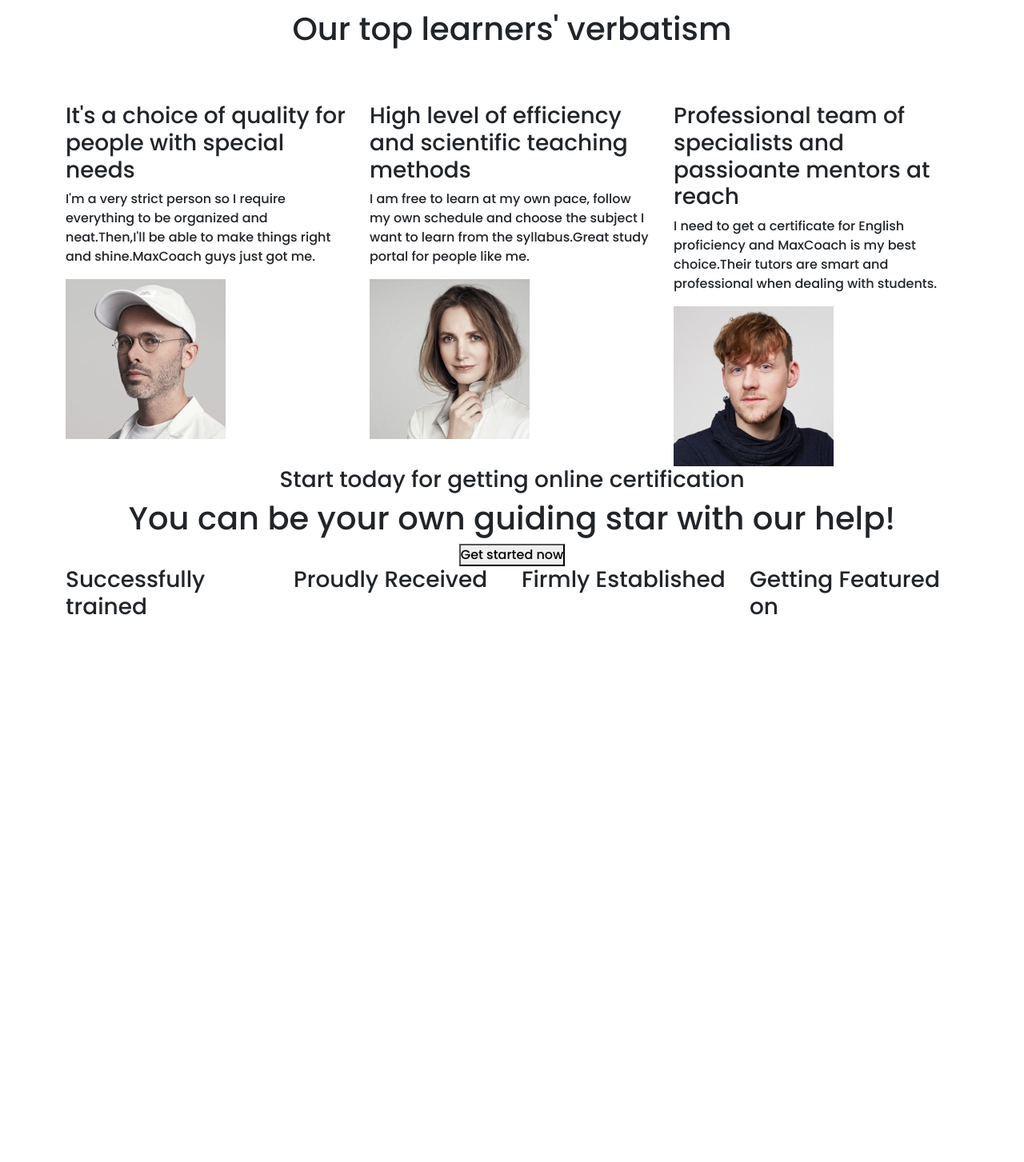
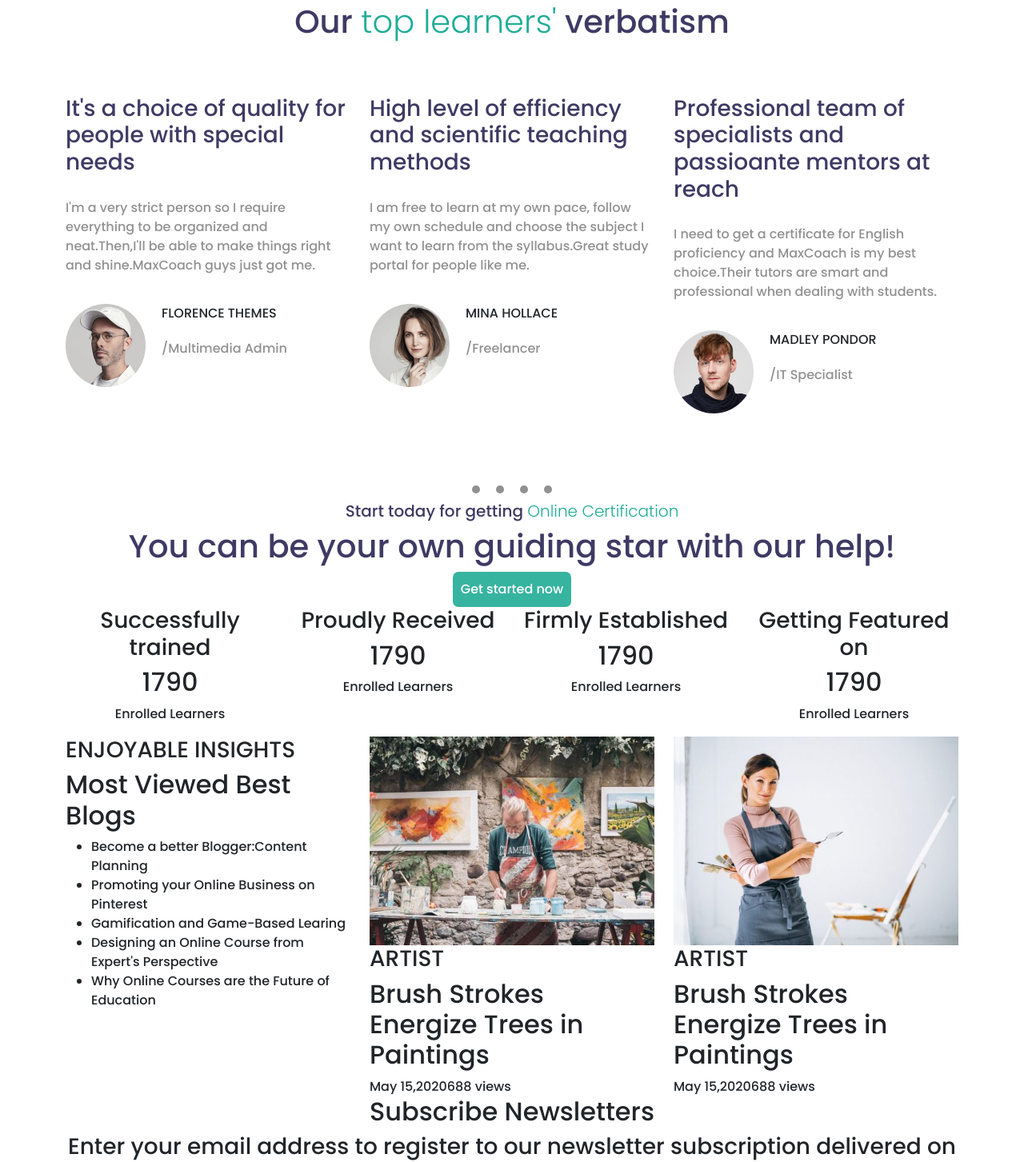
Before and after one commit to Rorins/proj-html-vuejs, a Vue app: page / in a window 1280 px wide. Shown: the part 3443-4896 px from the top of the page at 80% size. Before the commit the page ends 4227 px from the top, so only its background shows below. Built offline with nearby package versions, Linux system fonts and the light colour scheme.

Commit message:
Added structure to last sections

```diff
--- a/src/App.vue
+++ b/src/App.vue
@@ -14,9 +14,10 @@
   <SectionFour />
   <SectionFive />
   <SectionSix />
-  <Footer />
   </main>
 
+  <!--FOOTER-->
+  <Footer />
   </div>
 </template>
 
--- a/src/components/Card.vue
+++ b/src/components/Card.vue
@@ -1,9 +1,19 @@
 <template>
   <div>
-
+      <!--CARD-->
       <h3>{{title}}</h3>
         <p>{{text}}</p>
+
+        <!--DETAILS-->
+        <div class="d-flex">
         <img :src="require(`../assets/${image}.jpg`)" :alt="title">
+
+        <div class="details">
+        <span>{{subtext}}</span>
+        <p>{{subtextTwo}}</p>
+        </div>
+
+        </div>
       </div>
 
 </template>
@@ -15,10 +25,28 @@ props:{
   title:String,
   text:String,
   image:String,
+  subtext:String,
+  subtextTwo:String,
 }
 }
 </script>
 
-<style>
+<style scoped lang="scss">
+@import '@/styles/variables';
 
+h3{
+color:$violet-color;
+}
+p{
+  color:$tertiary-color;
+  padding:20px 0;
+}
+img{
+  border-radius:50%;
+  width:100px;
+}
+
+.details{
+  padding-left:20px;
+}
 </style>
--- a/src/components/Footer.vue
+++ b/src/components/Footer.vue
@@ -0,0 +1,21 @@
+<template>
+  <footer>
+      <div class="container">
+
+          <div class="row text-center">
+              <h2>Subscribe Newsletters</h2>
+              <h3>Enter your email address to register to our newsletter subscription delivered on a regular basis!</h3>
+          </div>
+      </div>
+  </footer>
+</template>
+
+<script>
+export default {
+name:'Footer',
+}
+</script>
+
+<style>
+
+</style>
--- a/src/components/SectionFive.vue
+++ b/src/components/SectionFive.vue
@@ -1,28 +1,38 @@
 <template>
   <section>
       <div class="container">
-          <div class="row">
+          <div class="row text-center">
 
-              <div class="text-center">
-                <h3>Start today for getting <span> online certification</span></h3>
+            <!--TITLES-->
+              <div class="titles">
+                <h3>Start today for getting <span>Online Certification</span></h3>
                 <h1>You can be your own guiding star with our help!</h1>
-                <button>Get started now</button>
+                <button class="button">Get started now</button>
               </div>
 
+            <!--NUMBERS-->
             <div class="col-3">
                 <h3>Successfully trained</h3>
+                <h2>1790</h2>
+                <p>Enrolled Learners</p>
             </div>
 
             <div class="col-3">
                 <h3>Proudly Received</h3>
+                <h2>1790</h2>
+                <p>Enrolled Learners</p>
             </div>
 
             <div class="col-3">
                 <h3>Firmly Established</h3>
+                <h2>1790</h2>
+                <p>Enrolled Learners</p>
             </div>
 
             <div class="col-3">
                 <h3>Getting Featured on</h3>
+                <h2>1790</h2>
+                <p>Enrolled Learners</p>
             </div>
 
           </div>
@@ -36,6 +46,21 @@ name:'SectionFive'
 }
 </script>
 
-<style>
+<style scoped lang="scss">
+@import '@/styles/variables';
+
+.titles{
+h3{
+    font-size:20px;
+    span{
+        color:$primary-color;
+        font-weight:300;
+    }
+}
+h1, h3{
+    color:$violet-color;
+    }
+}
+
 
 </style>
--- a/src/components/SectionFour.vue
+++ b/src/components/SectionFour.vue
@@ -11,10 +11,23 @@
 
             <!--REVIEW CARDS-->
             <div class="col-4" v-for="(review,index) in reviews" :key="`review${index}`">
-                <Card :title="review.title" :text="review.text" :image="review.image"/>
+                <Card :title="review.title"
+                 :text="review.text"
+                 :image="review.image"
+                :subtext="review.author"
+                 :subtextTwo="review.job"/>
             </div>
 
       </div>
+
+<!--CIRCLE BAR-->
+<div class="d-flex justify-content-center circle_bar">
+<div></div>
+<div></div>
+<div></div>
+<div></div>
+</div>
+
     </div>
   </section>
 </template>
@@ -34,16 +47,22 @@ data(){
                 title: "It's a choice of quality for people with special needs",
                 text: "I'm a very strict person so I require everything to be organized and neat.Then,I'll be able to make things right and shine.MaxCoach guys just got me.",
                 image: "testimonial-avata-03",
+                author:"FLORENCE THEMES",
+                job:"/Multimedia Admin"
             },
             {
                 title: "High level of efficiency and scientific teaching methods",
                 text: "I am free to learn at my own pace, follow my own schedule and choose the subject I want to learn from the syllabus.Great study portal for people like me.",
                 image: "testimonial-avata-02",
+                author:"MINA HOLLACE",
+                job:"/Freelancer"
             },
             {
                 title: "Professional team of specialists and passioante mentors at reach",
                 text: "I need to get a certificate for English proficiency and MaxCoach is my best choice.Their tutors are smart and professional when dealing with students.",
                 image: "testimonial-avata-04",
+                author:"MADLEY PONDOR",
+                job:"/IT Specialist"
             },
         ]
     }
@@ -56,6 +75,28 @@ data(){
 
 .titles{
 padding:60px 0;
+h3{
+    color:$tertiary-color;
+    font-size:20px;
+}
+h1{
+    color:$violet-color;
+    span{
+        color:$primary-color;
+        font-weight:300;
+        }
+    }
+}
+
+.circle_bar{
+    margin-top:80px;
+    > div{
+        background-color:$tertiary-color;
+        width: 10px;
+        height:10px;
+        border-radius:50%;
+        margin:10px;
+        }
 }
 
 </style>
--- a/src/components/SectionSix.vue
+++ b/src/components/SectionSix.vue
@@ -3,9 +3,36 @@
       <div class="container">
 
           <div class="row">
-              <div class="col-4"></div>
-              <div class="col-4"></div>
-              <div class="col-4"></div>
+
+              <div class="col-4">
+                  <h3>ENJOYABLE INSIGHTS</h3>
+                  <h2>Most Viewed <span>Best Blogs</span></h2>
+
+                  <ul>
+                      <li>Become a better Blogger:Content Planning</li>
+                      <li>Promoting your Online Business on Pinterest</li>
+                      <li>Gamification and Game-Based Learing</li>
+                      <li>Designing an Online Course from Expert's Perspective</li>
+                      <li>Why Online Courses are the Future of Education</li>
+                  </ul>
+              </div>
+
+              <!--CARDS-->
+              <div class="col-4">
+                      <div><img src="../assets/artist-blog-03-480x352.jpeg" alt=""></div>
+                      <h3>ARTIST</h3>
+                      <h2>Brush Strokes Energize Trees in Paintings</h2>
+                      <span>May 15,2020</span>
+                      <span>688 views</span>
+              </div>
+
+              <div class="col-4">
+                      <div><img src="../assets/artist-blog-01-480x352.jpg" alt=""></div>
+                      <h3>ARTIST</h3>
+                      <h2>Brush Strokes Energize Trees in Paintings</h2>
+                      <span>May 15,2020</span>
+                      <span>688 views</span>
+              </div>
           </div>
       </div>
   </section>
@@ -17,6 +44,12 @@ name:'SectionSix'
 }
 </script>
 
-<style>
+<style scoped lang="scss">
+@import '@/styles/variables';
+
+img{
+    width: 100%;
+    object-fit:cover,
+}
 
 </style>
```
